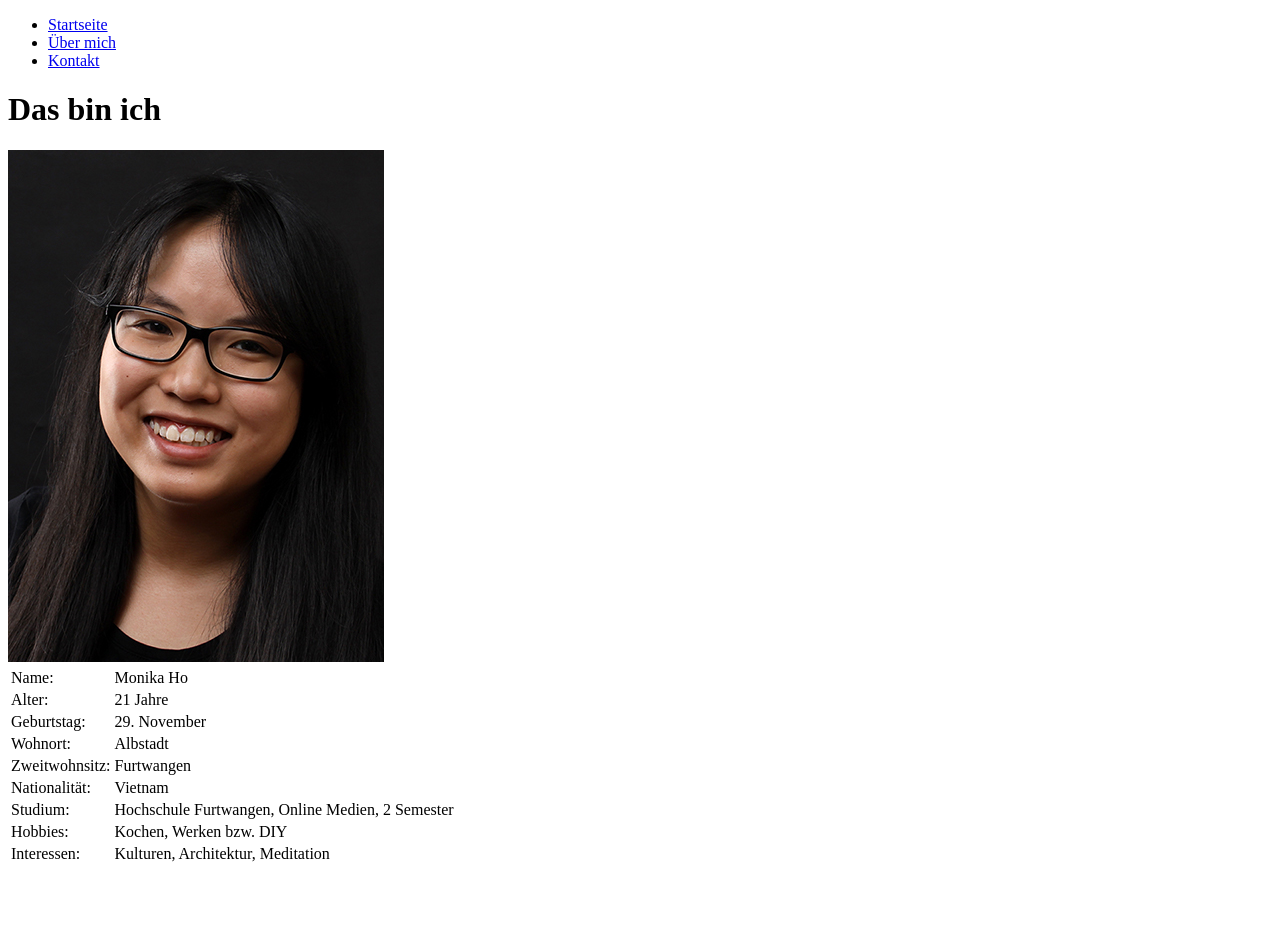
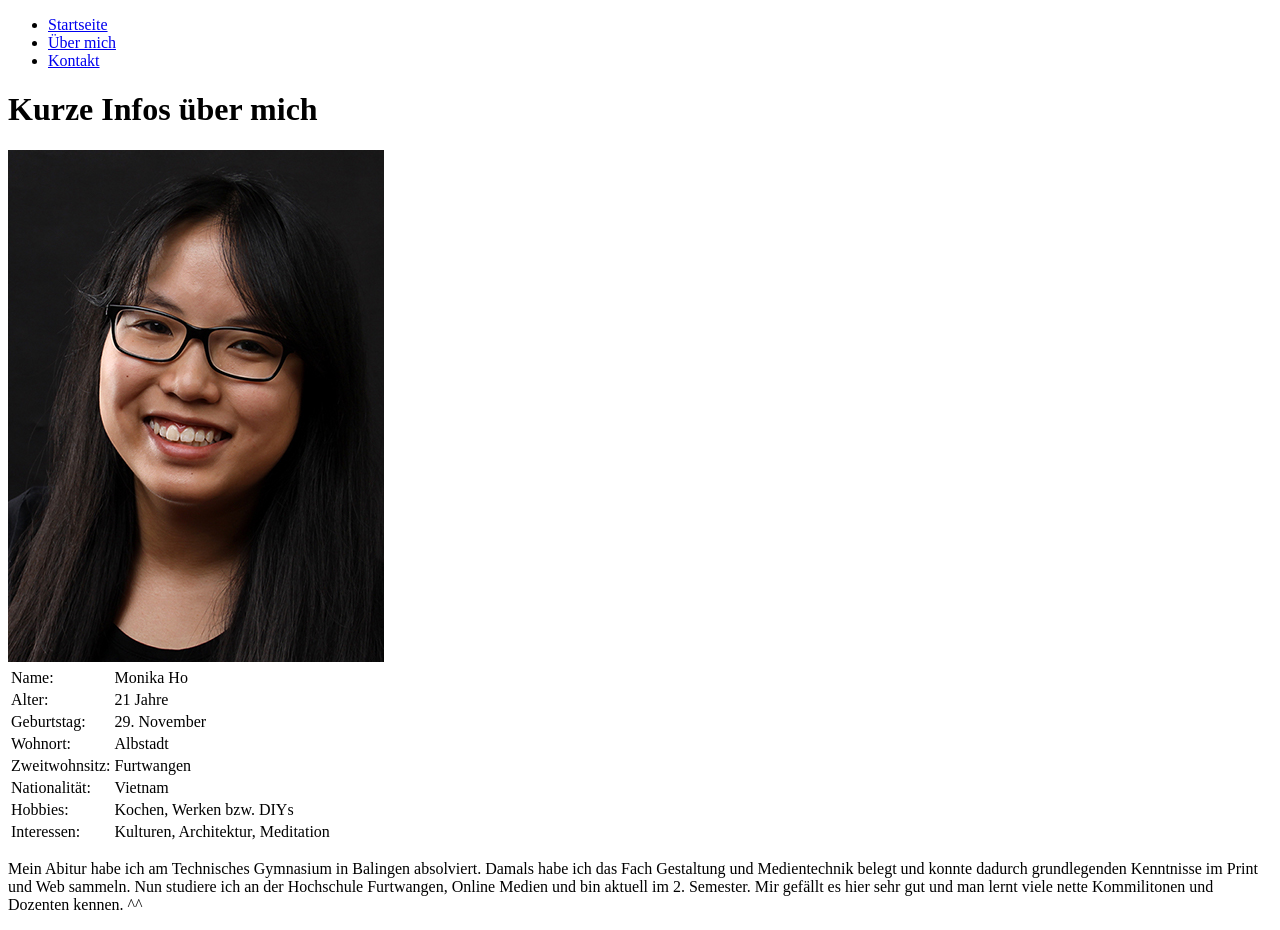
Before and after one commit to MonikaHo29/GIS-SoSe-2021, a plain HTML site: page Praktikumsaufgabe_P1-2/übermich.html in a window 1280 px wide. Before the commit the page ends 874 px from the top, so only its background shows below. Drawn offline with Linux system fonts and the light colour scheme.

Commit message:
Seiten bearbeitet

```diff
--- a/Praktikumsaufgabe_P1-2/übermich.html
+++ b/Praktikumsaufgabe_P1-2/übermich.html
@@ -18,7 +18,7 @@
     </header>
     <main>
 
-        <h1> Das bin ich </h1>
+        <h1> Kurze Infos über mich </h1>
 
         <img src="meinBild.jpg" alt="Selbstporträt">
         <div>
@@ -49,12 +49,8 @@
                         <td> Vietnam </td>
                     </tr>
                     <tr>
-                    <td> Studium: </td>
-                    <td> Hochschule Furtwangen, Online Medien, 2 Semester </td>
-                </tr>
-                <tr>
                         <td> Hobbies: </td>
-                    <td> Kochen, Werken bzw. DIY </td>
+                        <td> Kochen, Werken bzw. DIYs </td>
                     </tr>
                     <tr>
                         <td> Interessen: </td>
@@ -63,6 +59,13 @@
                 </tbody>
             </table>
         </div>
+        <p>
+            Mein Abitur habe ich am Technisches Gymnasium in Balingen absolviert. Damals habe ich
+            das Fach Gestaltung und Medientechnik belegt und konnte dadurch grundlegenden Kenntnisse im
+            Print und Web sammeln.
+            Nun studiere ich an der Hochschule Furtwangen, Online Medien und bin aktuell im 2. Semester. Mir
+            gefällt es hier sehr gut und man lernt viele nette Kommilitonen und Dozenten kennen. ^^
+        </p>
     </main>
 
 </body>
```
Also changed, not shown: Praktikumsaufgabe_P1-2/index2.html (+6 -6 lines). Lines whose indentation alone changed are shown as unchanged.
